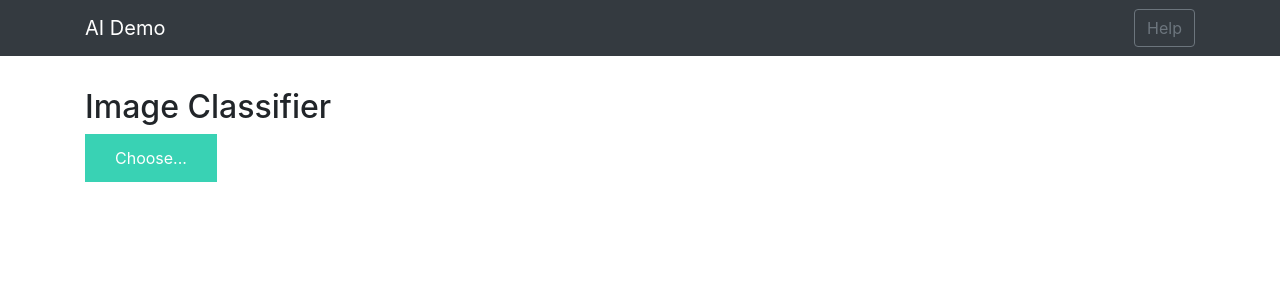
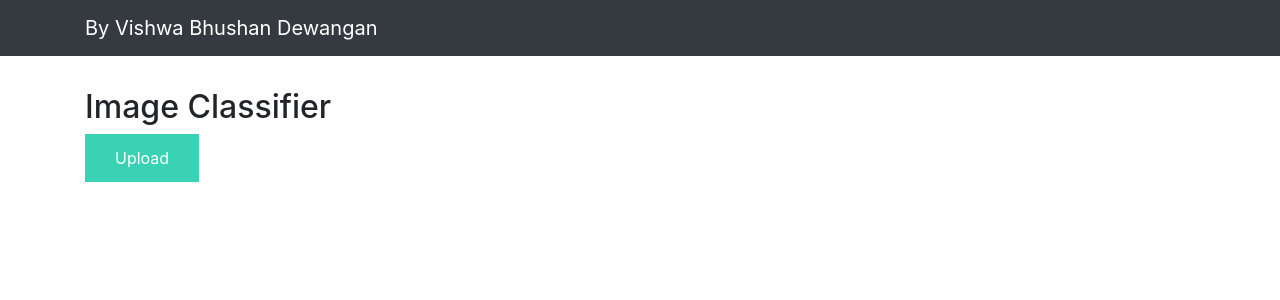
Before and after one commit to vishwa30/Apparel_classification, a Flask app: page / in a window 1280 px wide. Shown: the top 300 px of the page. Run offline with Flask 2, Linux system fonts and the light colour scheme; some libraries are stand-ins or nearby versions.

Commit message:
updating html

```diff
--- a/templates/base.html
+++ b/templates/base.html
@@ -4,7 +4,7 @@
     <meta charset="UTF-8">
     <meta name="viewport" content="width=device-width, initial-scale=1.0">
     <meta http-equiv="X-UA-Compatible" content="ie=edge">
-    <title>AI Demo</title>
+    <title>By Vishwa Bhushan Dewangan</title>
     <link href="https://cdn.bootcss.com/bootstrap/4.0.0/css/bootstrap.min.css" rel="stylesheet">
     <script src="https://cdn.bootcss.com/popper.js/1.12.9/umd/popper.min.js"></script>
     <script src="https://cdn.bootcss.com/jquery/3.3.1/jquery.min.js"></script>
@@ -15,8 +15,8 @@
 <body>
     <nav class="navbar navbar-dark bg-dark">
         <div class="container">
-            <a class="navbar-brand" href="#">AI Demo</a>
-            <button class="btn btn-outline-secondary my-2 my-sm-0" type="submit">Help</button>
+            <a class="navbar-brand" href="#">By Vishwa Bhushan Dewangan</a>
+            <!--<button class="btn btn-outline-secondary my-2 my-sm-0" type="submit">Help</button>-->
         </div>
     </nav>
     <div class="container">
--- a/templates/index.html
+++ b/templates/index.html
@@ -5,7 +5,7 @@
 <div>
     <form id="upload-file" method="post" enctype="multipart/form-data">
         <label for="imageUpload" class="upload-label">
-            Choose...
+            Upload
         </label>
         <input type="file" name="file" id="imageUpload" accept=".png, .jpg, .jpeg">
     </form>
@@ -16,7 +16,7 @@
             </div>
         </div>
         <div>
-            <button type="button" class="btn btn-primary btn-lg " id="btn-predict">Predict!</button>
+            <button type="button" class="btn btn-primary btn-lg " id="btn-predict">Predict Apparel</button>
         </div>
     </div>
 
```
